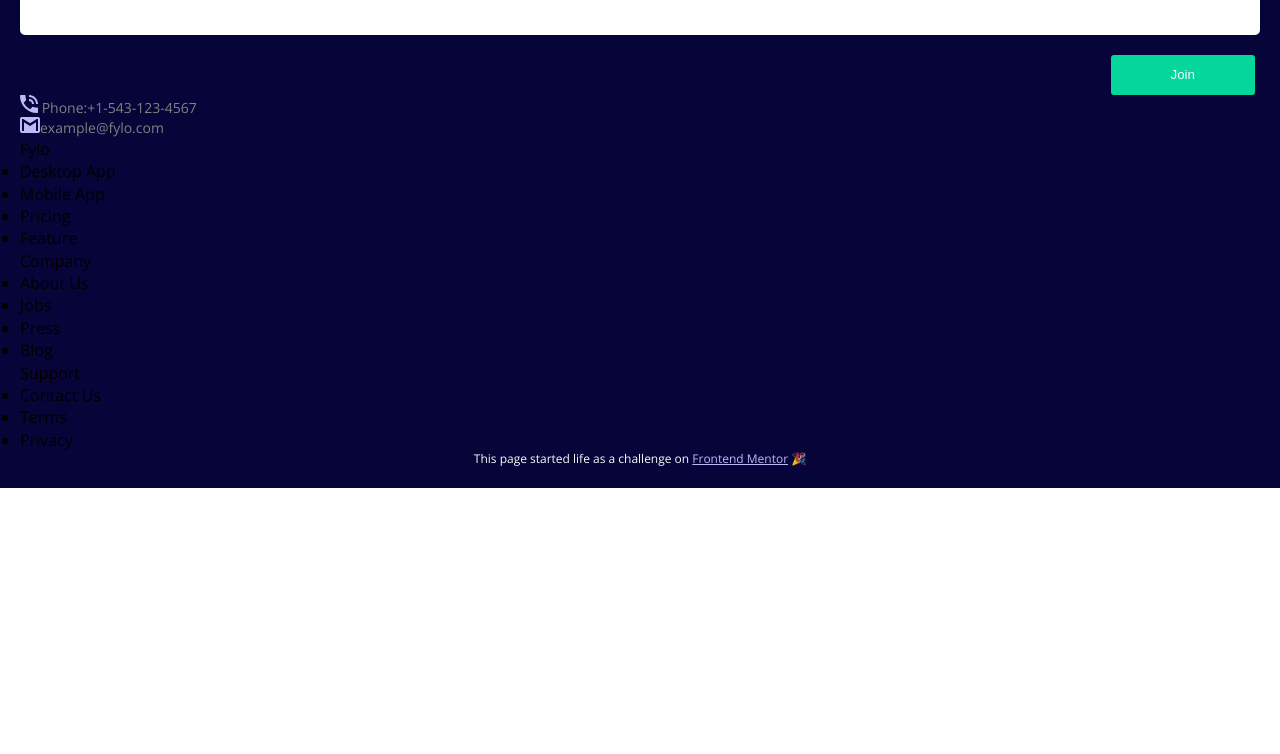
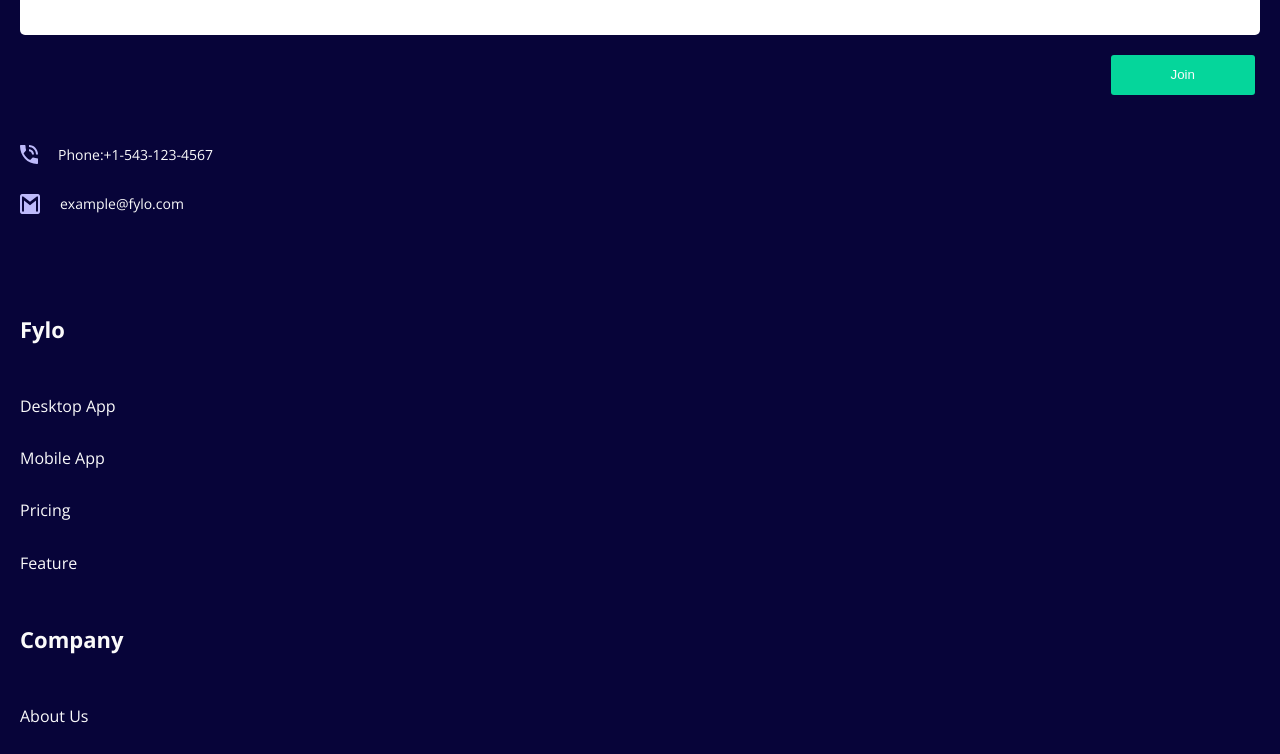
Before and after one commit to Filiipe/fylo-landing-page, a website: page index.html in a window 1280 px wide. Shown: the part 5498-6252 px from the top of the page. Before the commit the page ends 5986 px from the top, so only its background shows below. Drawn offline with nearby package versions, Linux system fonts and the light colour scheme; files that its build step writes are made by us from their sources.

Commit message:
Add footer contact and links layout

```diff
--- a/src/sass/layout/_layout.sass
+++ b/src/sass/layout/_layout.sass
@@ -68,3 +68,30 @@
   display: flex
   flex-direction: column
   align-items: flex-end
+
+
+
+.footer__contact
+  margin-top: 5rem
+  margin-bottom: 10rem
+
+  & > p
+    color: var(--white)
+    display: flex
+    margin: 3rem 0
+
+
+.footer__links
+  & > p
+    font-size: 2.2rem
+    font-weight: 700
+    color: var(--white)
+    margin: 5rem 0
+
+  .links
+    list-style: none
+    color: var(--white)
+    margin: 3rem 0
+
+  & ul:last-child li:last-child
+    margin-bottom: 5rem
--- a/src/sass/objects/_icons.sass
+++ b/src/sass/objects/_icons.sass
@@ -1,2 +1,5 @@
 .icon
   padding: 8rem 0 3rem 0
+
+.icon--footer
+  margin-right: 2rem
```
